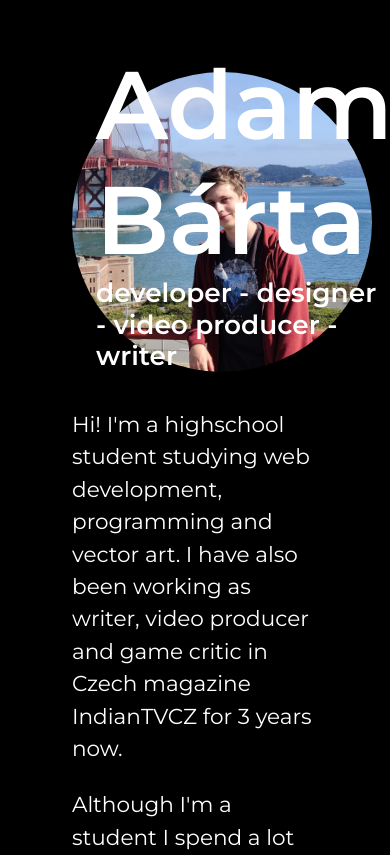
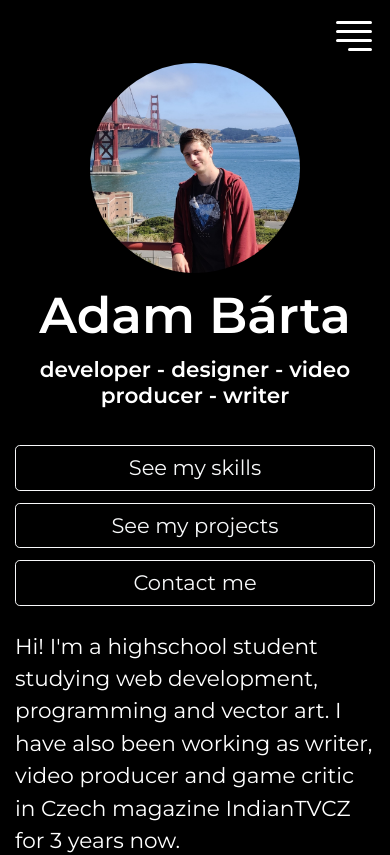
Before and after one commit to PeanutButte7/adam-barta.com, a Vue app: page / in a window 390 px wide. Shown: the top 855 px of the page. Built offline with nearby package versions, Linux system fonts and the light colour scheme.

Commit message:
Optimized more for mobile, added mobile menu

```diff
--- a/src/App.vue
+++ b/src/App.vue
@@ -26,7 +26,26 @@
         </ul>
       </div>
     </div>
-    <div>
+    <div class="mobile-menu">
+      <b-icon-justify-right class="h2 mt-2 mr-2 mb-0" @click="menuActive = !menuActive"/>
+      <div v-if="menuActive" class="mobile-menu-content">
+        <ul class="nav flex-column mb-0">
+          <li class="nav-item">
+            <router-link to="/projects" @click.native="menuActive = false">Projects</router-link>
+          </li>
+          <li class="nav-item">
+            <router-link to="/skills" @click.native="menuActive = false">My skills</router-link>
+          </li>
+          <li class="nav-item">
+            <router-link to="/contacts" @click.native="menuActive = false">Contact me</router-link>
+          </li>
+          <li class="nav-item">
+            <router-link to="/" @click.native="menuActive = false">About</router-link>
+          </li>
+        </ul>
+      </div>
+    </div>
+    <div v-if="!menuActive">
       <transition name="page" mode="out-in">
         <router-view class="page-content"/>
       </transition>
@@ -35,15 +54,36 @@
 </template>
 
 <script>
-
   export default {
     name: 'app',
     components: {
-    }
+    },
+    data() {
+      return {
+        menuActive: false
+      }
+    },
   }
 </script>
 
 <style lang="scss">
+  @import 'styles/main.scss';
+
+  .mobile-menu {
+    display: block;
+    text-align: right;
+
+    .mobile-menu-content {
+      text-align: center;
+    }
+  }
+
+  @media (min-width: $lg) {
+    .mobile-menu {
+      display: none;
+    }
+  }
+
  .page-leave-active {
    transition: all ease-out;
     transform: translateY(3rem);
--- a/src/components/Skill.vue
+++ b/src/components/Skill.vue
@@ -1,11 +1,11 @@
 <template>
     <div id="skill">
         <b-card no-body class="mb-1 bg-dark">
-            <b-card-header class="">
+            <b-card-header class="pr-0 pl-0">
                 <span class="h4"> {{ title }} </span>
                 <b-button
                     v-if="skillItems !== null"
-                    class="ml-3 mb-2"
+                    class="card-button ml-xl-3 ml-lg-3 ml-sm-0 mb-xl-2 mb-lg-2 mb-sm-0 mt-1"
                     size="sm"
                     variant="outline-light"
                     :aria-expanded="visible"
@@ -16,7 +16,7 @@
             </b-card-header>
             <b-collapse :id="id" v-model="visible">
                 <b-card-body class="pt-2">
-                    <ul class="list-unstyled ml-4">
+                    <ul class="list-unstyled ml-xl-4 ml-lg-4 ml-sm-0">
                         <li v-for="item in skillItems" :key="item.id">
                             <p><span class="mr-2"> / </span>{{ item }}</p>
                         </li>
@@ -63,4 +63,15 @@
 </script>
 
 <style lang="scss" scoped>
+    @import "../styles/main";
+
+    @media (max-width: $sm) {
+        .h4 {
+            font-size: 0.9rem;
+        }
+
+        .card-button {
+            display: block;
+        }
+    }
 </style>
--- a/src/components/SmallCard.vue
+++ b/src/components/SmallCard.vue
@@ -62,7 +62,16 @@
 </script>
 
 <style lang="scss" scoped>
-    .bottom-card {
-        margin-top: -0.4rem;
+    @import "../styles/main";
+
+    @media (max-width: $xl) {
+        .bottom-card {
+        }
+    }
+
+    @media (max-width: $sm) {
+        .bottom-card {
+            margin-top: -0.4rem;
+        }
     }
 </style>
--- a/src/styles/main.scss
+++ b/src/styles/main.scss
@@ -10,6 +10,11 @@ $grid-breakpoints: (
         lg: 999px,
         xl: 1441px
 );
+$xs: 0px;
+$sm: 456px;
+$md: 789px;
+$lg: 999px;
+$xl: 1441px;
 
 // Bootstrap and its default variables
 @import "~bootstrap/scss/bootstrap";
--- a/src/views/About.vue
+++ b/src/views/About.vue
@@ -1,22 +1,31 @@
 <template>
     <div id="about">
-        <b-container fluid class="pt-5 pl-5 pr-5">
+        <b-container fluid class="pt-lg-5 pl-lg-5 pr-lg-5">
             <div class="name-container">
-                <b-img class="mb-2" width="300px" :src="require('../assets/Headshot.jpg')" rounded="circle" alt="Circle image"></b-img>
-                <span class="name ml-3">
-            <span class="h1">Adam Bárta</span>
-                <h4 class="lg">developer - designer - video producer - writer</h4>
+                <span class="image">
+                    <b-img class="image-item mb-2 mb-sm-0" width="300px" :src="require('../assets/Headshot.jpg')" rounded="circle" alt="Circle image"></b-img>
+                </span>
+                <span class="name ml-lg-3 ml-xl-3 ml-md-3 ml-sm-0">
+                    <span><h1>Adam Bárta</h1></span>
+                    <h4>developer - designer - video producer - writer</h4>
                 </span>
             </div>
             <b-row>
-                <b-col xl="9" lg="12">
+                <b-col xl="9" lg="12" sm="12">
+                    <div class="mobile-buttons text-center mt-3">
+                        <b-button block to="/skills" variant="outline-light" size="sm">See my skills</b-button>
+                        <b-button block to="/projects" variant="outline-light" size="sm">See my projects</b-button>
+                        <b-button block to="/contacts" variant="outline-light" size="sm">Contact me</b-button>
+                    </div>
                     <div class="mt-3">
                         <p>Hi! I'm a highschool student studying web development, programming and vector art. I have also been working as writer, video producer and game critic in Czech magazine IndianTVCZ for 3 years now.</p>
                         <p>Although I'm a student I spend a lot of free time working on my own projects. Such as websites, videogames, hardware projects and more. I also make digital art - mainly vector illustrations and logos or UI/UX concepts.</p>
                     </div>
+                    <div class="desktop-buttons">
                         <b-button class="mt-3" to="/skills" variant="outline-light">See my skills</b-button>
                         <b-button class="mt-3 ml-3" to="/projects" variant="outline-light">See my projects</b-button>
                         <b-button class="mt-3 ml-3" to="/contacts" variant="outline-light">Contact me</b-button>
+                    </div>
 <!--                    <b-button class="mt-3 ml-3" to="/timeline" variant="outline-light">See where I've worked</b-button>-->
                 </b-col>
             </b-row>
@@ -33,6 +42,17 @@
 </script>
 
 <style lang="scss" scoped>
+    @import "../styles/main";
+
+    .mobile-buttons {
+        display: none;
+    }
+
+    .desktop-buttons {
+        display: block;
+    }
+
+    @media (min-width: $lg) {
         .name {
             position: absolute;
             bottom: 0;
@@ -42,8 +62,47 @@
             position: relative;
             min-height: 150px;
         }
+    }
 
-    @media (max-width: 1441px) {
+    @media (max-width: $sm) {
+        .name-container {
+            text-align: center;
+
+            .image-item{
+                width: 210px;
+            }
+
+            h1 {
+                font-size: 2.1rem;
+            }
+
+            h4 {
+                font-size: 0.9rem;
+            }
+        }
+
+        .mobile-buttons {
+            display: block;
+        }
+
+        .desktop-buttons {
+            display: none;
+        }
+    }
+
+    @media (max-width: 320px) {
+        .name-container {
+            .image {
+                width: 150px;
+            }
+
+            h1 {
+                font-size: 1.8rem;
+            }
+        }
+    }
+
+    @media (max-width: $xl) {
         h4 {
             font-size: 1.1rem;
         }
--- a/src/views/Contacts.vue
+++ b/src/views/Contacts.vue
@@ -26,6 +26,8 @@
 </script>
 
 <style scoped lang="scss">
+    @import "../styles/main";
+
     #contacts, .container, .row{
         text-align: center;
         height: 100vh;
@@ -47,4 +49,28 @@
     .icon:hover {
         color: lightgrey;
     }
+
+    @media (max-width: $sm) {
+        h3 {
+            font-size: 1.2rem;
+            font-weight: 400;
+        }
+
+        h2 {
+            font-size: 1rem;
+
+        }
+    }
+
+    @media (max-width: 320px) {
+        h3 {
+            font-size: 1rem;
+            font-weight: 400;
+        }
+
+        h2 {
+            font-size: 0.8rem;
+
+        }
+    }
 </style>
--- a/src/views/Projects.vue
+++ b/src/views/Projects.vue
@@ -1,7 +1,7 @@
 <template>
     <div id="projects">
         <div>
-            <b-nav pills align="center" class="mt-4">
+            <b-nav pills align="center" class="mt-xl-4 mt-lg-4 mt-1">
                 <b-nav-item class="my-nav-item" :active="activeTag === 'design'" @click="activeTag = 'design'">Designs</b-nav-item>
                 <b-nav-item class="my-nav-item" :active="activeTag === 'all'" @click="activeTag = 'all'">All</b-nav-item>
                 <b-nav-item class="my-nav-item" :active="activeTag === 'website'" @click="activeTag = 'website'">Websites</b-nav-item>
@@ -53,7 +53,7 @@
 </script>
 
 <style lang="scss" scoped>
-    @import '../styles/main';
+    @import "../styles/main";
 
     #github {
         text-align: center;
@@ -67,6 +67,27 @@
         a:hover {
             color: white;
             -webkit-text-stroke: unset;
+        }
+    }
+
+    @media (max-width: $sm) {
+        h2 {
+            font-size: 1.5rem ;
+        }
+
+        .my-nav-item {
+            font-size: 0.9rem;
+        }
+
+        #github a {
+            display: block;
+            font-size: 3rem;
+        }
+    }
+
+    @media (max-width: 320px) {
+        .my-nav-item {
+            font-size: 0.7rem;
         }
     }
 
--- a/src/views/Skills.vue
+++ b/src/views/Skills.vue
@@ -1,9 +1,8 @@
 <template>
     <div id="skills">
-        <b-container fluid class="pt-5 pl-5 pr-5">
-            <b-col cols="8">
-                <h2>My skills</h2>
-                <div class="mt-5">
+        <b-container fluid class="pt-lg-5 pl-lg-5 pr-lg-5">
+            <b-col cols="12" lg="8" xl="8">
+                <div class="mt-lg-5 mt-xl-5 mt-3">
                     <ul class="p-0">
                         <li
                             is="Skill"
```
Lines whose indentation alone changed are shown as unchanged.
